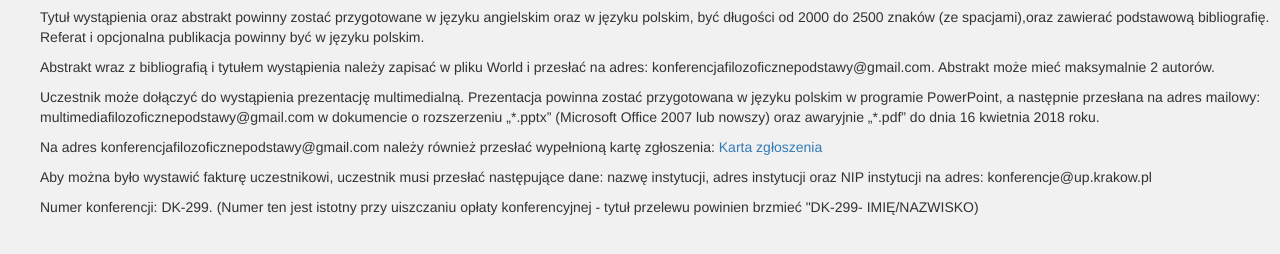
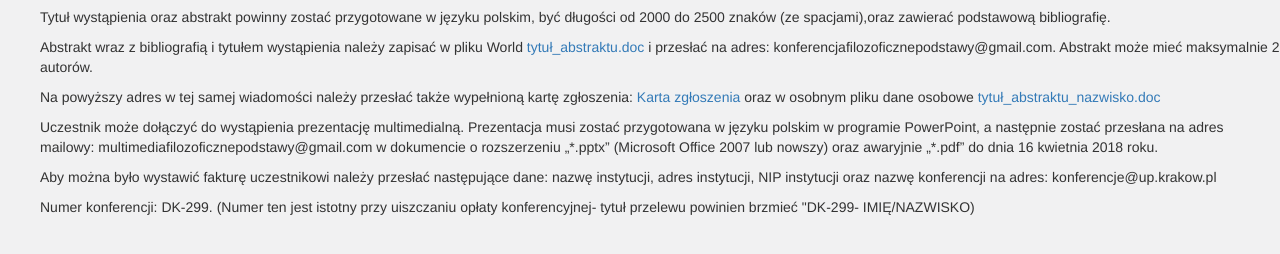
Before and after one commit to annabajer/konferencja-up, a plain HTML site: page index.html in a window 1280 px wide. Both pictures are taken after a click on the button "Abstrakt". Shown: the part 522-776 px from the top of the page. Drawn offline with nearby package versions, Linux system fonts and the light colour scheme; some packages are replaced by stand-ins of ours.

Commit message:
Wersja 2.0

```diff
--- a/index.html
+++ b/index.html
@@ -40,7 +40,7 @@
                <li>logika a nauczanie informatyki,</li>
                <li>filozofia a wychowanie obywatelskie,</li>
                <li>wpływ edukacji filozoficznej na ukształtowanie osobistego stosunku do wartości moralnych, społecznych, religijnych i estetycznych,</li>
-               <li>filozoficzne kształtowanie kultury dyskusji, formowanie postawy poszanowania odmiennych poglądów oraz szacunku dla bycia obiektywnym,</li>
+               <li>filozoficzne kształtowanie kultury dyskusji, formowanie postawy poszanowania odmiennych poglądów oraz szacunku dla bycia obiektywnym</li>
                <li>metodologia nauk a dydaktyki przedmiotowe,</li>
                <li>filozofia a kształtowanie umiejętności wypowiedzi pisemnej,</li>
                <li>metody interpretacji tekstu naukowego,</li>
@@ -58,7 +58,7 @@
             <ul>
             <li>1 lutego - 30 marca 2018 r.– zgłoszenie uczestnictwa w konferencji i nadsyłanie abstraktów wystąpień ustnych</li>
             <li>2 kwietnia 2018 r.– lista zaakceptowanych wystąpień ustnych na podstawie abstraktów</li>
-            <li>3-9 kwietnia 2018 r.– opłata konferencyjna 65 zł (+ opcjonalnie 130 zł za publikację pokonferencyjną)</li>
+            <li>3-9 kwietnia 2018 r.– opłata konferencyjna 65 zł (+ opcjonalnie 150 zł za publikację pokonferencyjną. Płatność do 19 kwietnia 2018 r. Uwaga: nie przyjmujemy artykułów od osób, które nie wzięły udziału w konferencji)</li>
             <li>20-21 kwietnia 2018 r.– konferencja Filozoficzne podstawy pedagogiki i dydaktyki</li>
             <li>22 kwietnia – 4 maja 2018 r.– nadsyłanie rozdziałów do monografii naukowej oraz oświadczenia autorów</li>
             <li>lipiec 2018 r.– wydanie monografii naukowej w formie elektronicznej – autorzy otrzymują 5 pkt. MNiSW (Wydawnictwo Naukowe Uniwersytetu Pedagogicznego w Krakowie)</li>
@@ -67,12 +67,12 @@
          </div>
          <div id="Abstrakt" class="tab-pane fade">
             <h2>Informacje dotyczące abstraktu i zgłoszenia:</h2>
-            <p>Tytuł wystąpienia oraz abstrakt powinny zostać przygotowane w języku angielskim oraz w języku polskim, być długości od 2000 do 2500 znaków (ze spacjami),oraz zawierać podstawową bibliografię. Referat i opcjonalna publikacja powinny być w języku polskim.</p>
-            <p>Abstrakt wraz z bibliografią i tytułem wystąpienia należy zapisać w pliku World i przesłać na adres: konferencjafilozoficznepodstawy@gmail.com. Abstrakt może mieć maksymalnie 2 autorów.</p>
-            <p>Uczestnik może dołączyć do wystąpienia prezentację multimedialną. Prezentacja powinna zostać przygotowana w języku polskim w programie PowerPoint, a następnie przesłana na adres mailowy: multimediafilozoficznepodstawy@gmail.com w dokumencie o rozszerzeniu „*.pptx” (Microsoft Office 2007 lub nowszy) oraz awaryjnie „*.pdf” do dnia 16 kwietnia 2018 roku.</p>
-            <p>Na adres konferencjafilozoficznepodstawy@gmail.com należy również przesłać wypełnioną kartę zgłoszenia: <a href="karta_zgloszenia_konf.doc">Karta zgłoszenia</a></p>
-            <p>Aby można było wystawić fakturę uczestnikowi, uczestnik musi przesłać następujące dane: nazwę instytucji, adres instytucji oraz NIP instytucji na adres: konferencje@up.krakow.pl</p>
-            <p>Numer konferencji: DK-299. (Numer ten jest istotny przy uiszczaniu opłaty konferencyjnej - tytuł przelewu powinien brzmieć "DK-299- IMIĘ/NAZWISKO)</p>
+            <p>Tytuł wystąpienia oraz abstrakt powinny zostać przygotowane w języku polskim, być długości od 2000 do 2500 znaków (ze spacjami),oraz zawierać podstawową bibliografię.</p>
+            <p>Abstrakt wraz z bibliografią i tytułem wystąpienia należy zapisać w pliku World <a href="tytuł_abstraktu.doc">tytuł_abstraktu.doc</a> i przesłać na adres: konferencjafilozoficznepodstawy@gmail.com. Abstrakt może mieć maksymalnie 2 autorów.</p>
+            <p>Na powyższy adres w tej samej wiadomości należy przesłać także wypełnioną kartę zgłoszenia: <a href="karta_zgloszenia_konf.doc">Karta zgłoszenia</a> oraz w osobnym pliku dane osobowe <a href="tytuł_abstraktu_nazwisko.doc">tytuł_abstraktu_nazwisko.doc</a></p>
+			<p>Uczestnik może dołączyć do wystąpienia prezentację multimedialną. Prezentacja musi zostać przygotowana w języku polskim w programie PowerPoint, a następnie zostać przesłana na adres mailowy: multimediafilozoficznepodstawy@gmail.com w dokumencie o rozszerzeniu „*.pptx” (Microsoft Office 2007 lub nowszy) oraz awaryjnie „*.pdf” do dnia 16 kwietnia 2018 roku.</p>
+            <p>Aby można było wystawić fakturę uczestnikowi należy przesłać następujące dane: nazwę instytucji, adres instytucji, NIP instytucji oraz nazwę konferencji na adres: konferencje@up.krakow.pl</p>
+            <p>Numer konferencji: DK-299. (Numer ten jest istotny przy uiszczaniu opłaty konferencyjnej- tytuł przelewu powinien brzmieć "DK-299- IMIĘ/NAZWISKO)</p>
          </div>
          <div id="Program" class="tab-pane fade">
             <h2>Program konferencji:</h2>
```
Also changed, not shown: 2 other files.
